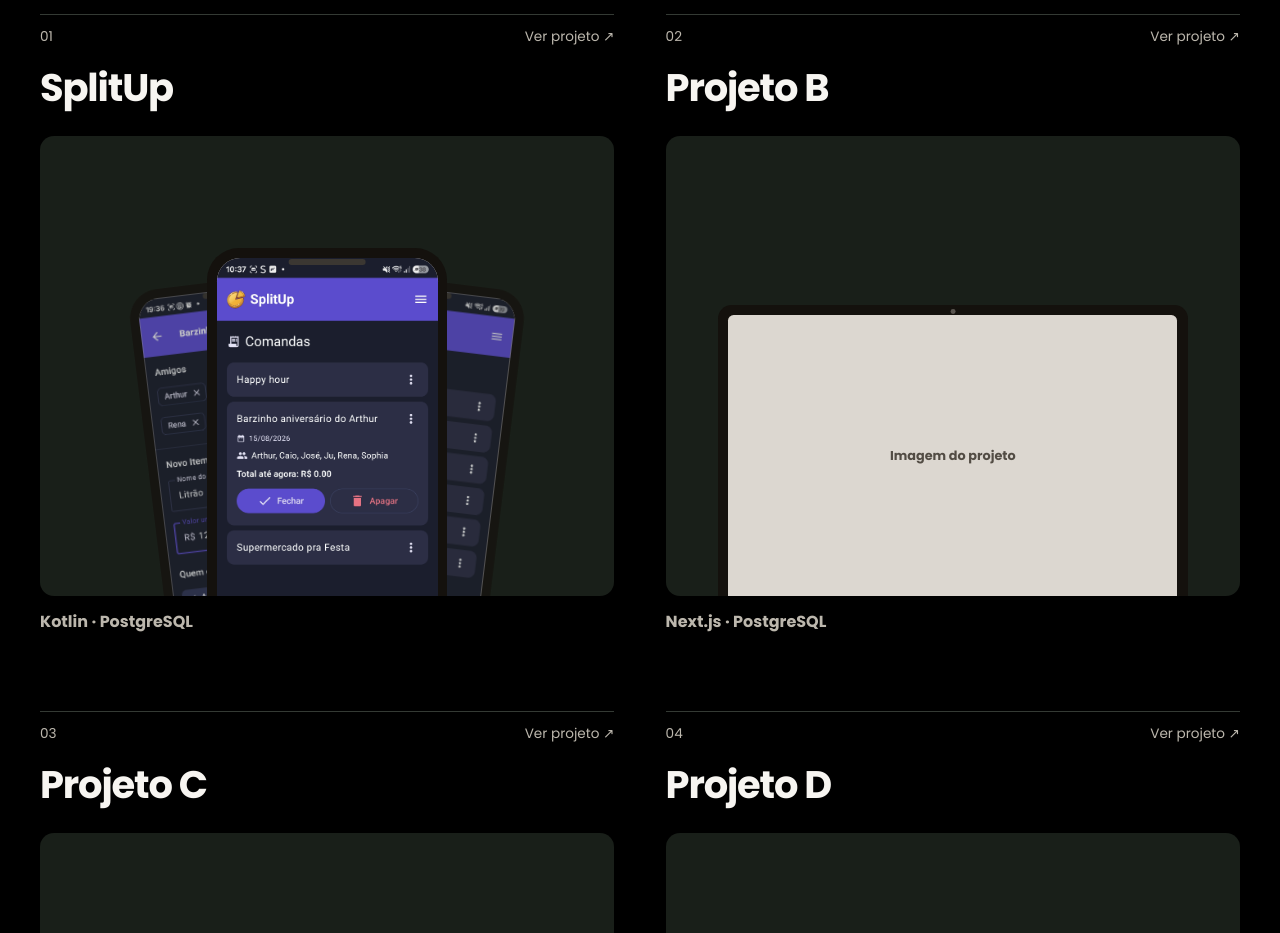
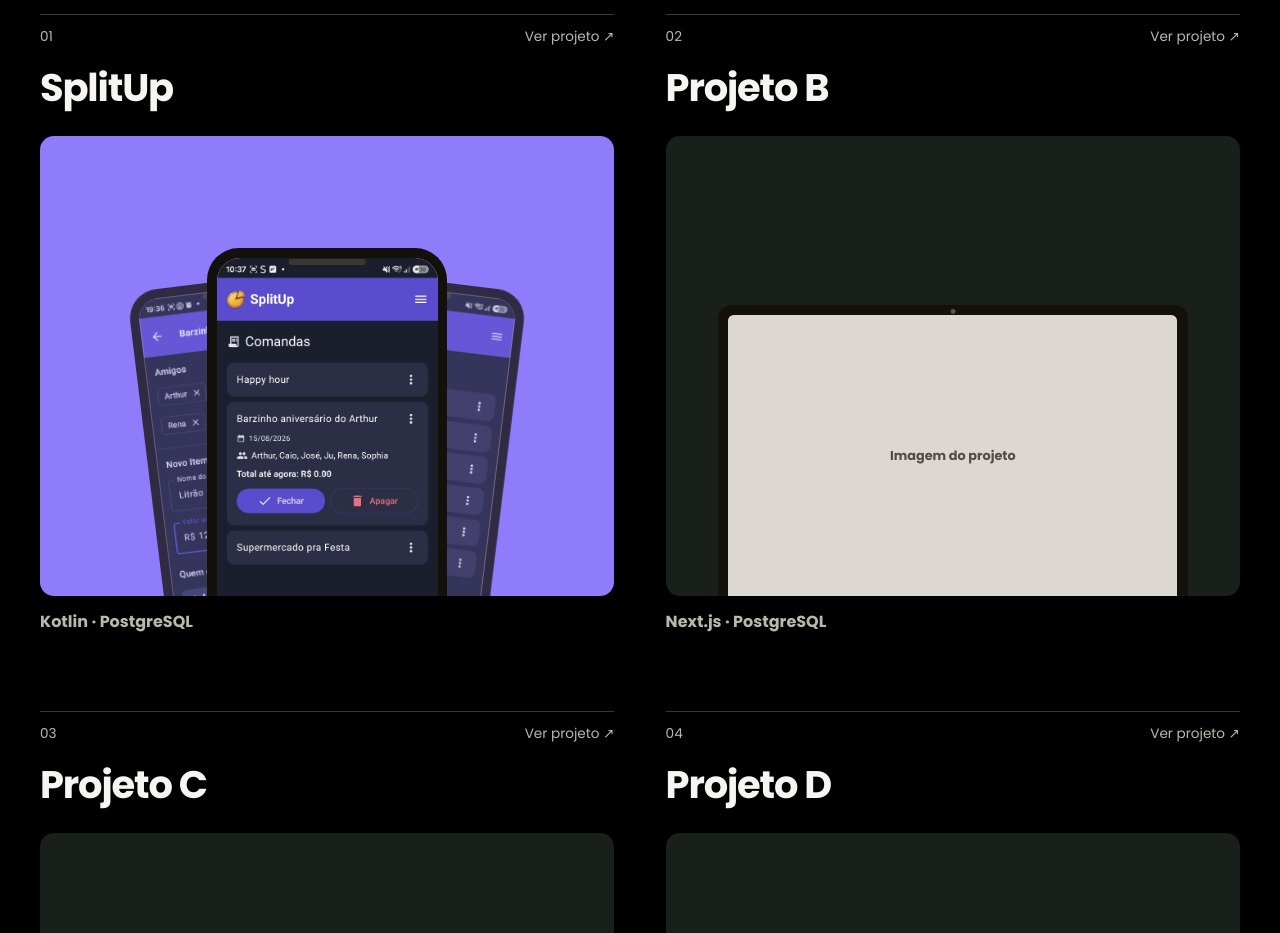
Before and after one commit to Covil-Works/Portifolio-Covil, a React (Vite) app: page / in a window 1280 px wide. Shown: the part 2300-3233 px from the top of the page. Built offline with nearby package versions, Linux system fonts and the light colour scheme.

Commit message:
fix(projects): refine preview card reactions

```diff
--- a/src/components/ProjectCard.jsx
+++ b/src/components/ProjectCard.jsx
@@ -59,7 +59,7 @@
       <div className="project-card__meta"><span>0{index + 1}</span><span>Ver projeto ↗</span></div>
       <h3>{project.name}</h3>
       <div
-        className={'project-card__visual visual--' + project.device}
+        className={'project-card__visual visual--' + project.device + (project.name === 'SplitUp' ? ' project-card__visual--splitup' : '')}
         onMouseEnter={canRotatePhonePreview ? startPhoneRotation : undefined}
         onMouseLeave={canRotatePhonePreview ? stopPhoneRotation : undefined}
       >
--- a/src/styles/global.css
+++ b/src/styles/global.css
@@ -439,6 +439,7 @@
   position: relative; display: grid; width: 100%; aspect-ratio: 5 / 4; place-items: end center;
   overflow: hidden; border-radius: 14px; background: var(--project-surface); transition: background-color 650ms cubic-bezier(0.22, 1, 0.36, 1);
 }
+.project-card__visual--splitup { background: #8f7cfb; }
 .device-mockup {
   position: relative;
   background: oklch(0.18 0.01 72);
@@ -521,7 +522,7 @@
   transform-origin: 50% 100%;
 }
 .project-card:hover .visual--desktop .device-mockup,
-.visual--desktop:hover .device-mockup { transform: translate3d(0, -0.45rem, 0) scale(1.012); }
+.visual--desktop:hover .device-mockup { transform: scale(1.012); }
 .visual--desktop .device-mockup::after {
   content: ""; position: absolute; top: 0.25rem; left: 50%;
   width: 0.3rem; aspect-ratio: 1; border-radius: 50%;
```
